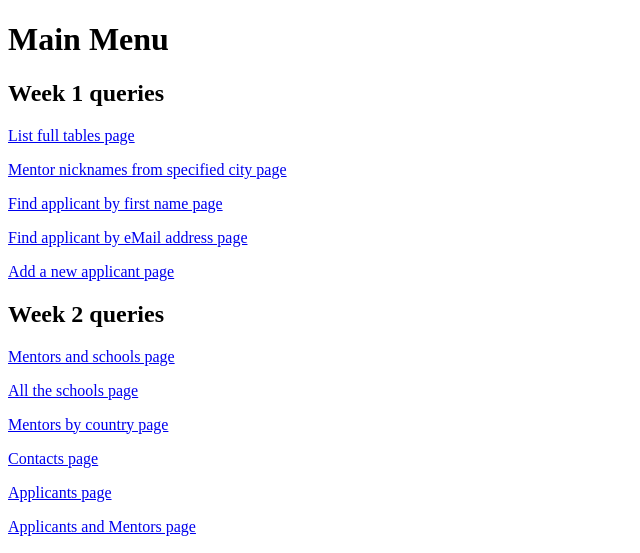
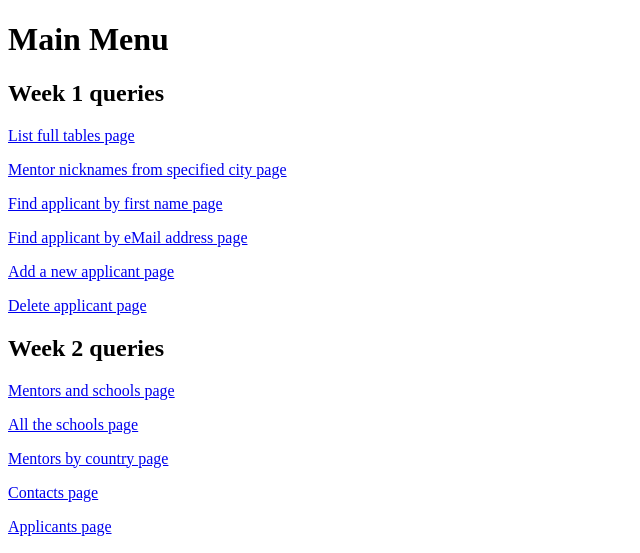
Before and after one commit to gergelyHorvath/application, a Flask app: page / in a window 1280 px wide. Shown: the top 553 px of the page, without its empty margins (0-640 px from the left). Run offline with Flask 2, Linux system fonts and the light colour scheme.

Commit message:
delete applicantpage added

```diff
--- a/Part2/main.py
+++ b/Part2/main.py
@@ -192,7 +192,7 @@ def save_new_applicant():
     choice = [_input for _input in request.args.values()]
     try:
         choice[-1] = int(choice[-1])
-    except:
+    except ValueError:
         message = 'The application code must be an integer!'
         return render_template('errors.html', message=message)
     app_codes = [code[0] for code in dm.run_query("SELECT application_code FROM applicants")]
@@ -207,5 +207,31 @@ def save_new_applicant():
     return redirect('/full-tables/print?radio=applicants')
 
 
+@app.route('/delete-applicant')
+def delete_applicant():
+    question = ('Enter application code to delete applicant:',)
+    text = ('',)
+    path_to_go = '/delete-applicant/commit'
+    return render_template('input.html', question=question, text=text, path_to_go=path_to_go)
+
+
+@app.route('/delete-applicant/commit')
+def delete_applicant_from_db():
+    try:
+        choice = int(request.args['input0'])
+    except ValueError:
+        message = 'The application code must be an integer!'
+        return render_template('errors.html', message=message)
+    app_codes = [code[0] for code in dm.run_query("SELECT application_code FROM applicants")]
+    if choice not in app_codes:
+        message = 'There is no applicant in the database with the application code: {}'.format(choice)
+        return render_template('errors.html', message=message)
+    sql_query = """
+    DELETE FROM applicants
+    WHERE application_code = %s;"""
+    dm.run_query(sql_query, variables=(choice,), with_reurnvalue=False)
+    return redirect('/full-tables/print?radio=applicants')
+
+
 if __name__ == '__main__':
     app.run(debug=True)
--- a/Part2/templates/errors.html
+++ b/Part2/templates/errors.html
@@ -12,7 +12,8 @@
 <body>
 
     <h1>An error occured!</h1>
-    <p>{{message}}
+    <p>{{message}}</p>
+
     <form action='/'>
 
          <p><input type='submit' value='Return to main'></p>
--- a/Part2/templates/index.html
+++ b/Part2/templates/index.html
@@ -19,6 +19,7 @@
         <p><a href='/applicant-by-first-name'>Find applicant by first name page</a></p>
         <p><a href='/applicant-by-email'>Find applicant by eMail address page</a></p>
         <p><a href='/add-new-applicant'>Add a new applicant page</a></p>
+        <p><a href='/delete-applicant'>Delete applicant page</a></p>
 
     <h2>Week 2 queries</h2>
 
--- /dev/null
+++ b/Part2/test.py
@@ -0,0 +1,2 @@
+a = 'text'
+b = int(a)
```
